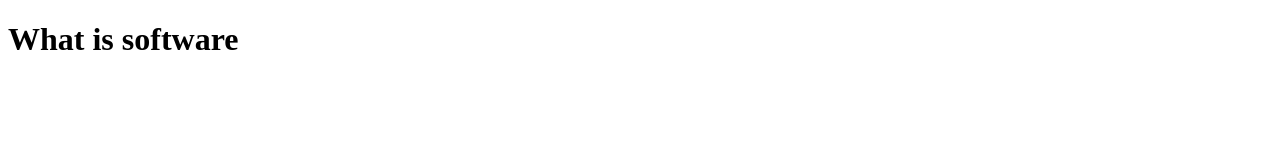
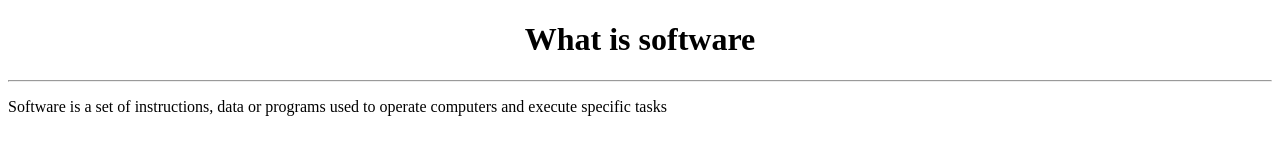
Before and after one commit to SanthosN8/TrYHTML, a plain HTML site: page index.html in a window 1280 px wide. Drawn offline with Linux system fonts and the light colour scheme.

Commit message:
modified file

```diff
--- a/index.html
+++ b/index.html
@@ -6,6 +6,8 @@
     <title>Document</title>
 </head>
 <body>
-    <h1>What is software</h1>
+    <h1 style="text-align: center;">What is software</h1>
+    <hr>
+    <p>Software is a set of instructions, data or programs used to operate computers and execute specific tasks</p>
 </body>
 </html>
```
